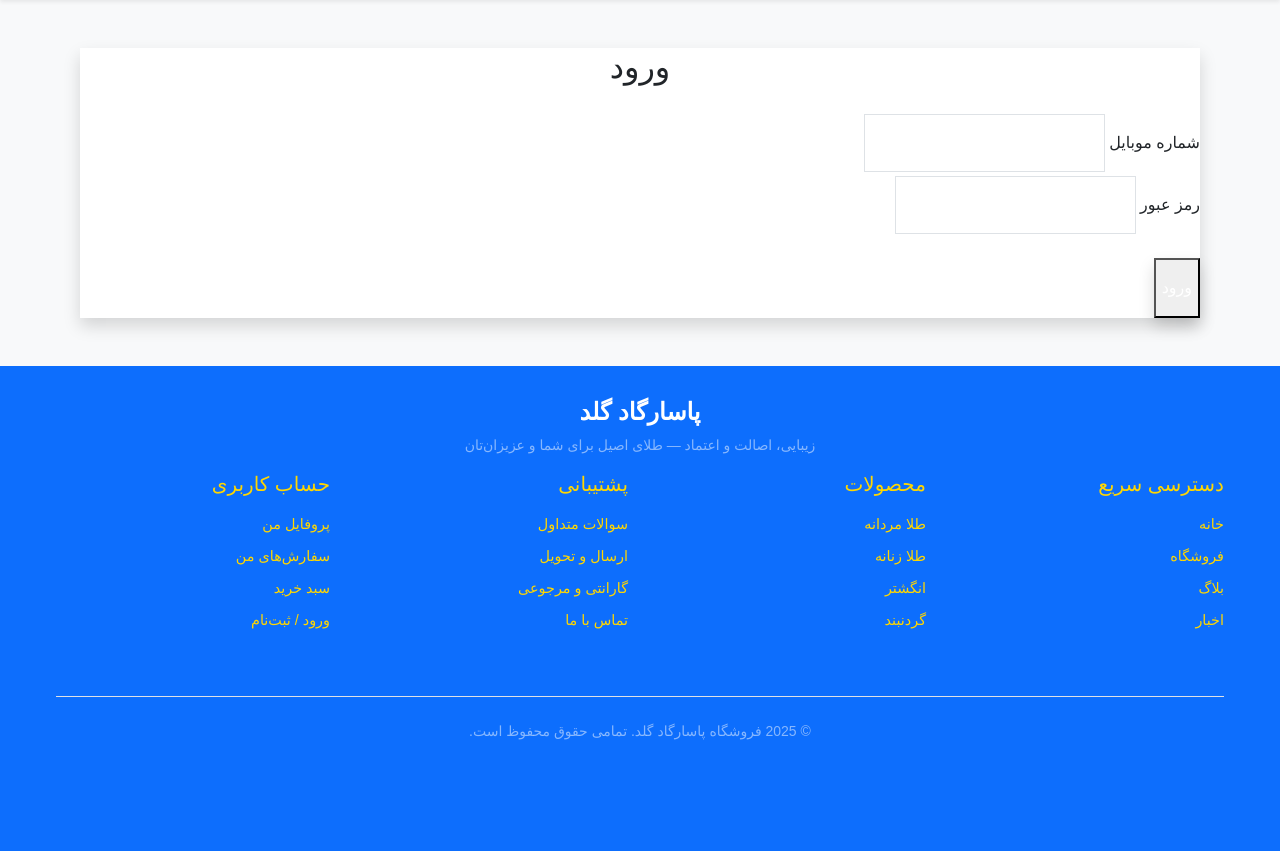
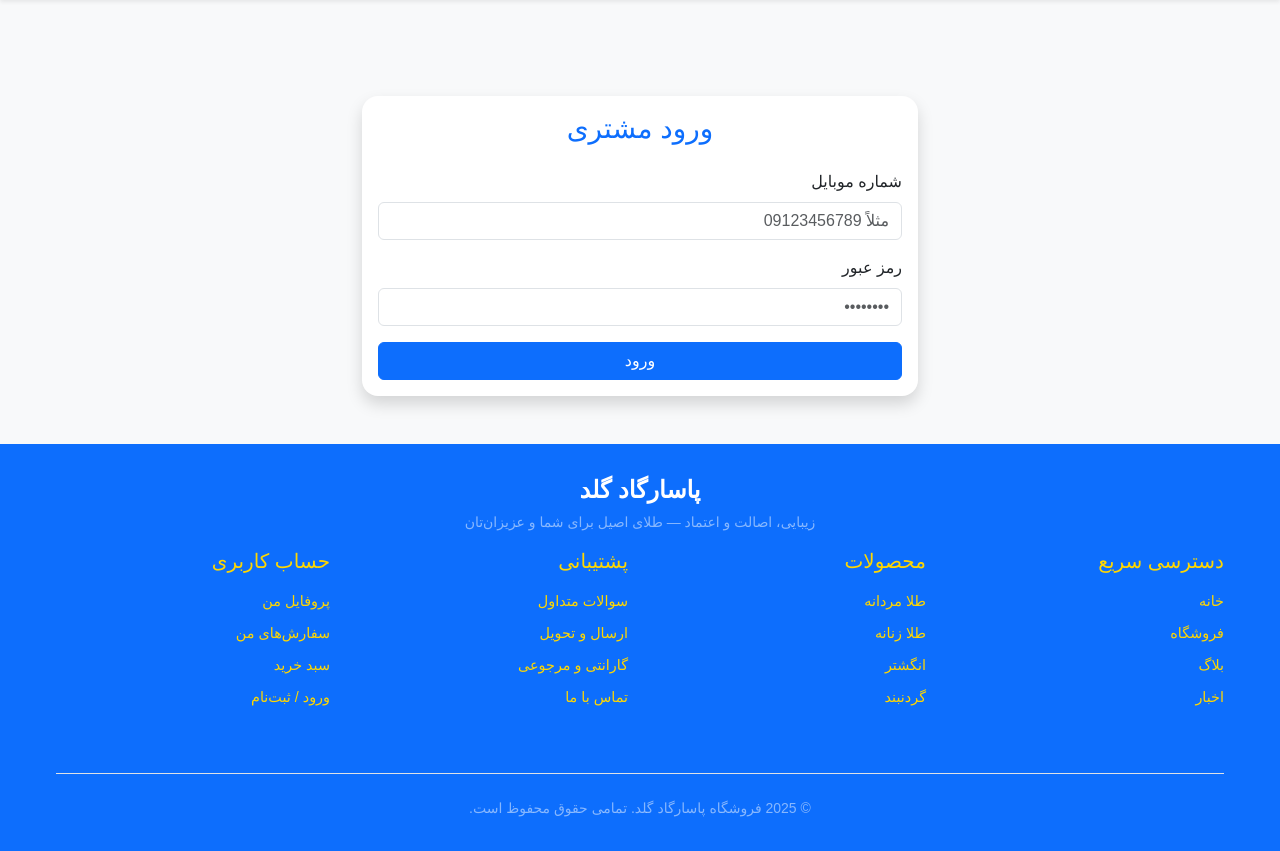
Before and after one commit to sofn1/pasargadGold, a Django app: page /login/ in a window 1280 px wide. Shown: the part 62-913 px from the top of the page. Before the commit the page ends 802 px from the top, so only its background shows below. Run offline with Django 5.2, Linux system fonts and the light colour scheme; parts of the project's set-up code (start-up, migrations or seed data) failed here and were passed over; some web fonts are replaced.

Commit message:
primary commit - frontend

```diff
--- a/core/accounts/urls.py
+++ b/core/accounts/urls.py
@@ -1,6 +1,6 @@
 from django.urls import path
 from .views import RegisterCustomerView, RegisterSellerView, RegisterWriterView, seller_login_view, writer_login_view, \
-    admin_login_view, superadmin_login_view
+    admin_login_view, customer_login
 from rest_framework_simplejwt.views import TokenObtainPairView, TokenRefreshView
 
 urlpatterns = [
@@ -14,5 +14,5 @@
     path('seller-login/', seller_login_view, name='seller-login'),
     path('writer-login/', writer_login_view, name='writer-login'),
     path('admin-login/', admin_login_view, name='admin-login'),
-    # path('superadmin-login/', superadmin_login_view, name='superadmin-login'),
+    path('customer-login/', customer_login, name='customer-login'),
 ]
--- a/templates/login.html
+++ b/templates/login.html
@@ -1,20 +1,39 @@
 {% extends "base.html" %}
 {% block content %}
-<section class="max-w-md mx-auto px-4 py-20">
-  <form method="POST" class="bg-white rounded-xl shadow p-6 space-y-4">
-    {% csrf_token %}
-    <h2 class="text-2xl font-bold text-[#1C39BB] text-center mb-4">ورود</h2>
-    <div>
-      <label class="block font-medium">شماره موبایل</label>
-      <input name="phone_number" type="text" class="w-full p-3 border rounded-xl mt-1">
+<div class="container mt-5">
+  <div class="row justify-content-center">
+    <div class="col-md-6">
+      <div class="card shadow">
+        <div class="card-body">
+          <h3 class="card-title text-center text-primary mb-4">ورود مشتری</h3>
+          <form method="POST" action="{% url 'customer-login' %}">
+            {% csrf_token %}
+
+            {% if messages %}
+              {% for message in messages %}
+                <div class="alert alert-danger text-center" role="alert">
+                  {{ message }}
+                </div>
+              {% endfor %}
+            {% endif %}
+
+            <div class="mb-3">
+              <label for="phone_number" class="form-label">شماره موبایل</label>
+              <input type="text" class="form-control" id="phone_number" name="phone_number" placeholder="مثلاً 09123456789" required>
+            </div>
+
+            <div class="mb-3">
+              <label for="password" class="form-label">رمز عبور</label>
+              <input type="password" class="form-control" id="password" name="password" placeholder="••••••••" required>
+            </div>
+
+            <div class="d-grid">
+              <button type="submit" class="btn btn-primary">ورود</button>
+            </div>
+          </form>
+        </div>
+      </div>
     </div>
-    <div>
-      <label class="block font-medium">رمز عبور</label>
-      <input name="password" type="password" class="w-full p-3 border rounded-xl mt-1">
-    </div>
-    <button type="submit" class="w-full mt-4 px-6 py-3 bg-[#1C39BB] text-white rounded-xl shadow hover:opacity-90 transition">
-      ورود
-    </button>
-  </form>
-</section>
+  </div>
+</div>
 {% endblock %}
```
Also changed, not shown: core/accounts/views.py (+22 -1 lines), core/admin_dashboard/views.py (+0 -19 lines), core/core/settings.py (+11 -0 lines).
